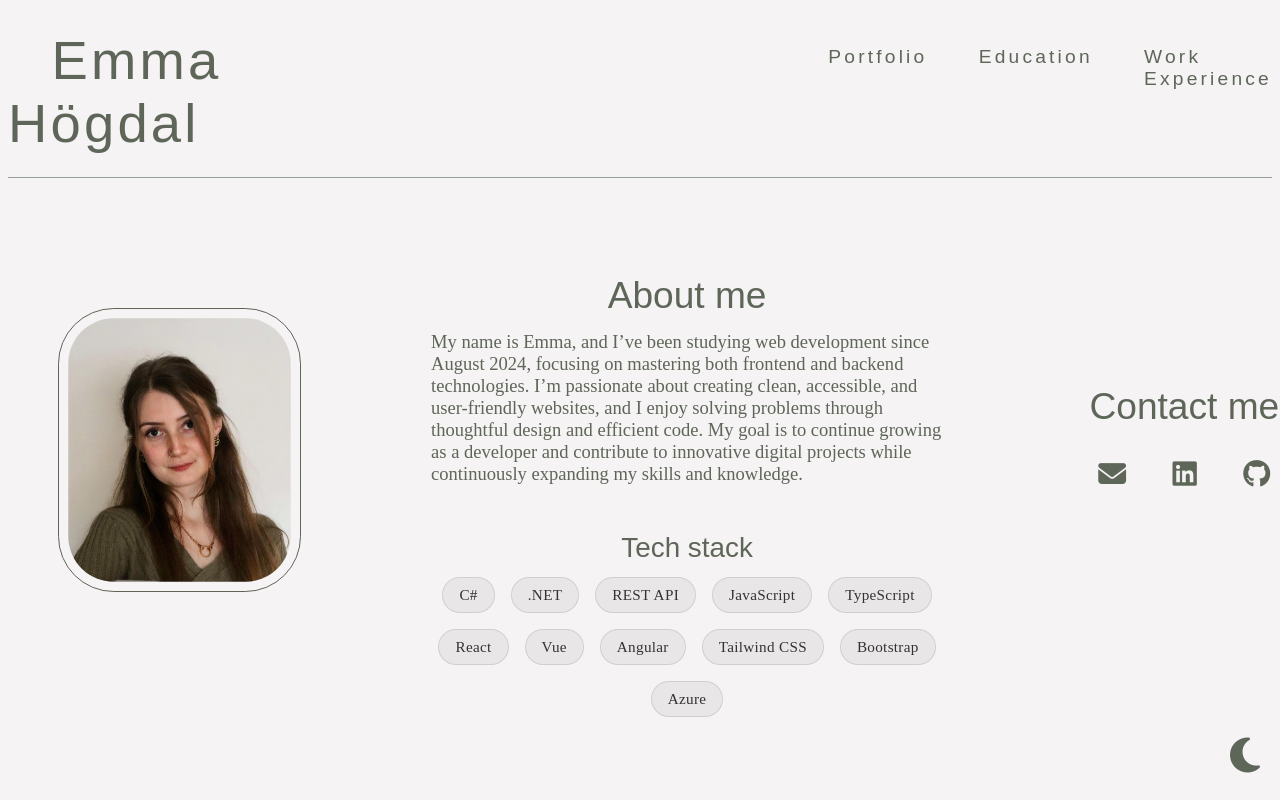
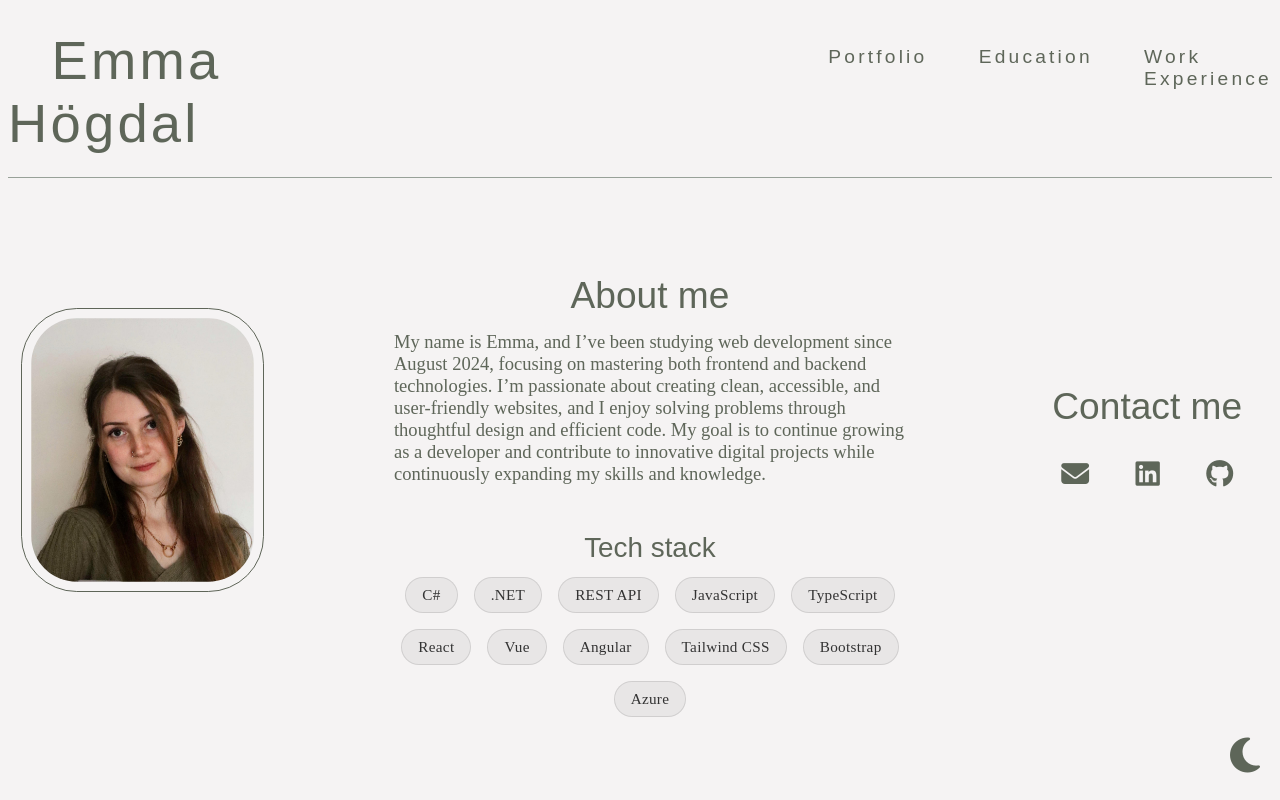
Before and after one commit to Dilemma98/emmahogdal, a React (Vite) app in the folder Frontend/: page /#/ in a window 1280 px wide. Built offline with nearby package versions, Linux system fonts and the light colour scheme; a web font is replaced by a local one.

Commit message:
minor changes

```diff
--- a/Frontend/src/stylesheets/mainpart.css
+++ b/Frontend/src/stylesheets/mainpart.css
@@ -4,7 +4,7 @@
     height: 55vh;
     display: flex;
     margin-top: 3.5em;
-    margin-left: 5em;
+    margin-left: 3em;
     gap: 7em;
     font-size: 1.16em;
 }
```
